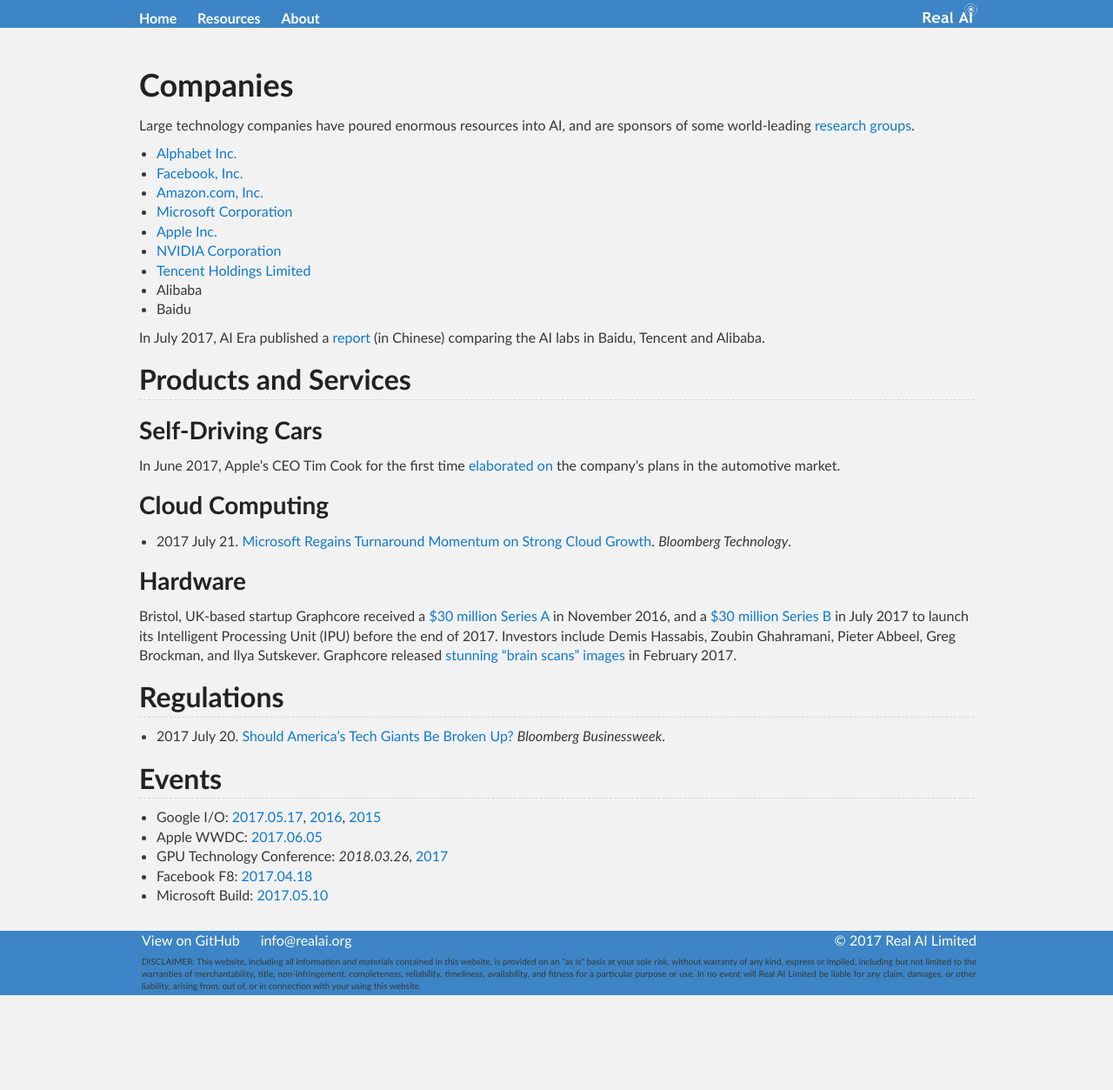
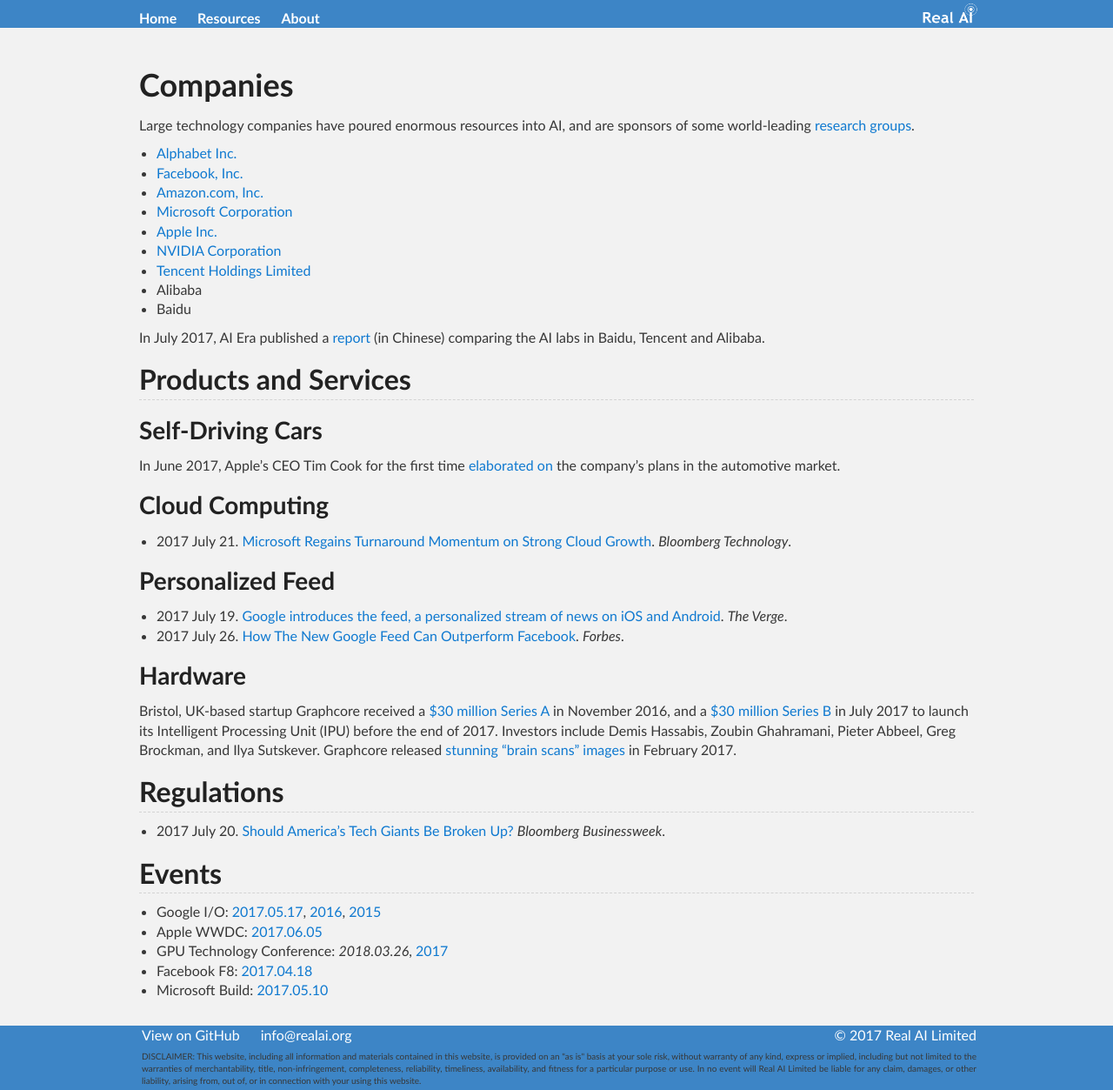
Before and after one commit to Tonywuhk/realai.org, a Jekyll site: the page built from industry/README.md, in a window 1280 px wide. Shown: the whole page at 87% size. Built offline with Jekyll 4.4.1, drawn with Linux system fonts in a browser that asks for light colours; our own code applies the rules of GitHub Pages for plain Markdown files; the repository's description, which GitHub fills in, is left out; before the commit the page ends 1144 px from its top, so only the background shows below that.

Commit message:
Update files

```diff
--- a/industry/README.md
+++ b/industry/README.md
@@ -27,6 +27,11 @@
 
 * 2017 July 21. [Microsoft Regains Turnaround Momentum on Strong Cloud Growth](https://www.bloomberg.com/news/articles/2017-07-20/microsoft-sales-profit-top-estimates-as-cloud-growth-marches-on). *Bloomberg Technology*.
 
+### Personalized Feed
+
+* 2017 July 19. [Google introduces the feed, a personalized stream of news on iOS and Android](https://www.theverge.com/2017/7/19/15994156/google-feed-personalized-news-stream-android-ios-app). *The Verge*.
+* 2017 July 26. [How The New Google Feed Can Outperform Facebook](https://www.forbes.com/sites/nelsongranados/2017/07/26/how-the-new-google-feed-can-outperform-facebook/). *Forbes*.
+
 ### Hardware
 
 Bristol, UK-based startup Graphcore received a [$30 million Series A](https://www.hpcwire.com/2016/11/01/graphcore-100x-speedup-pcie-plugin/) in November 2016, and a [$30 million Series B](https://www.hpcwire.com/2017/07/20/graphcore-readies-launch-16nm-colossus-ipu-chip/) in July 2017 to launch its Intelligent Processing Unit (IPU) before the end of 2017. Investors include Demis Hassabis, Zoubin Ghahramani, Pieter Abbeel, Greg Brockman, and Ilya Sutskever. Graphcore released [stunning "brain scans" images](http://www.wired.co.uk/article/ai-machine-learning-brain-scan) in February 2017.
```
Also changed, not shown: labs/deepmind.md (+1 -0 lines), philosophy.md (+3 -0 lines), resources/news/2014.md (deleted, +0 -14 lines), resources/news/2016.md (+1 -1 lines), resources/news/README.md (+1 -1 lines), resources/news/markets.md (+1 -1 lines).
